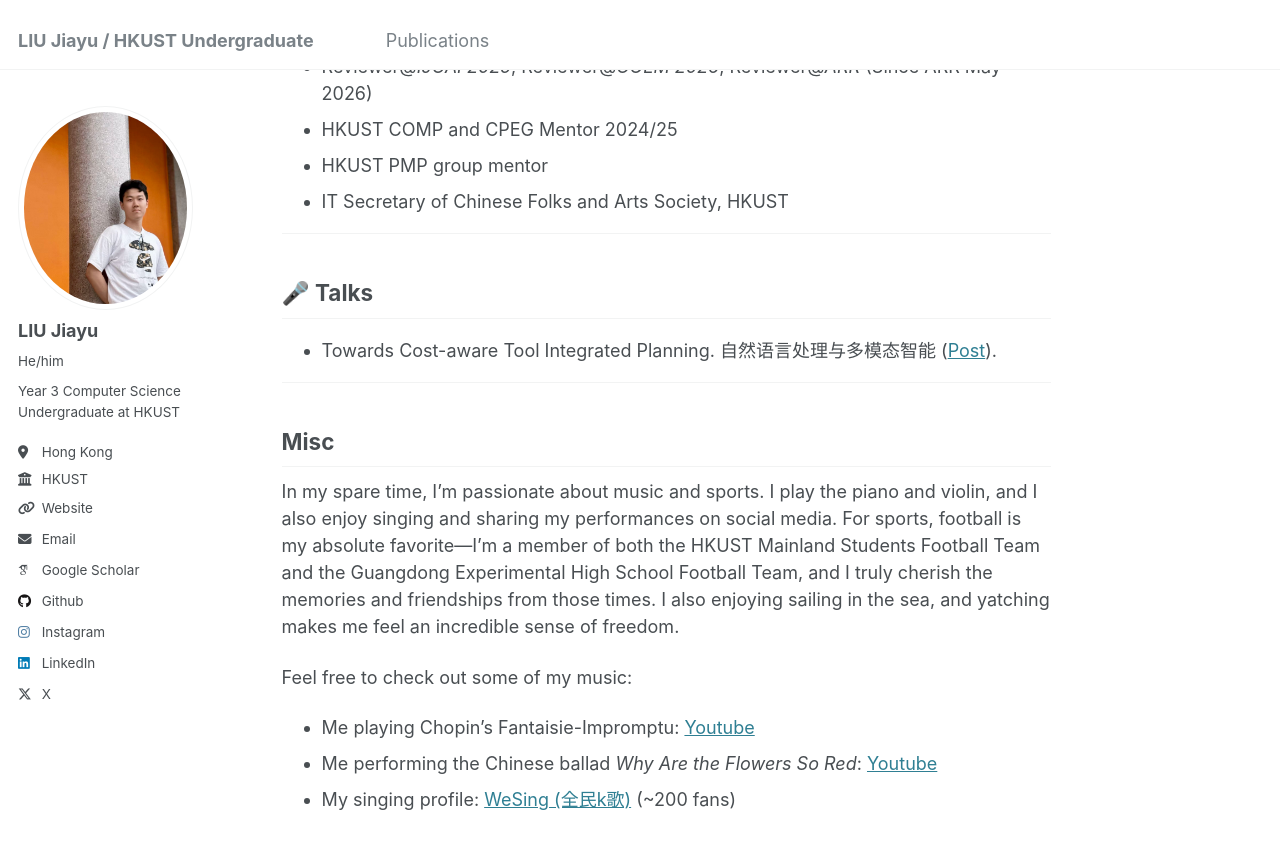
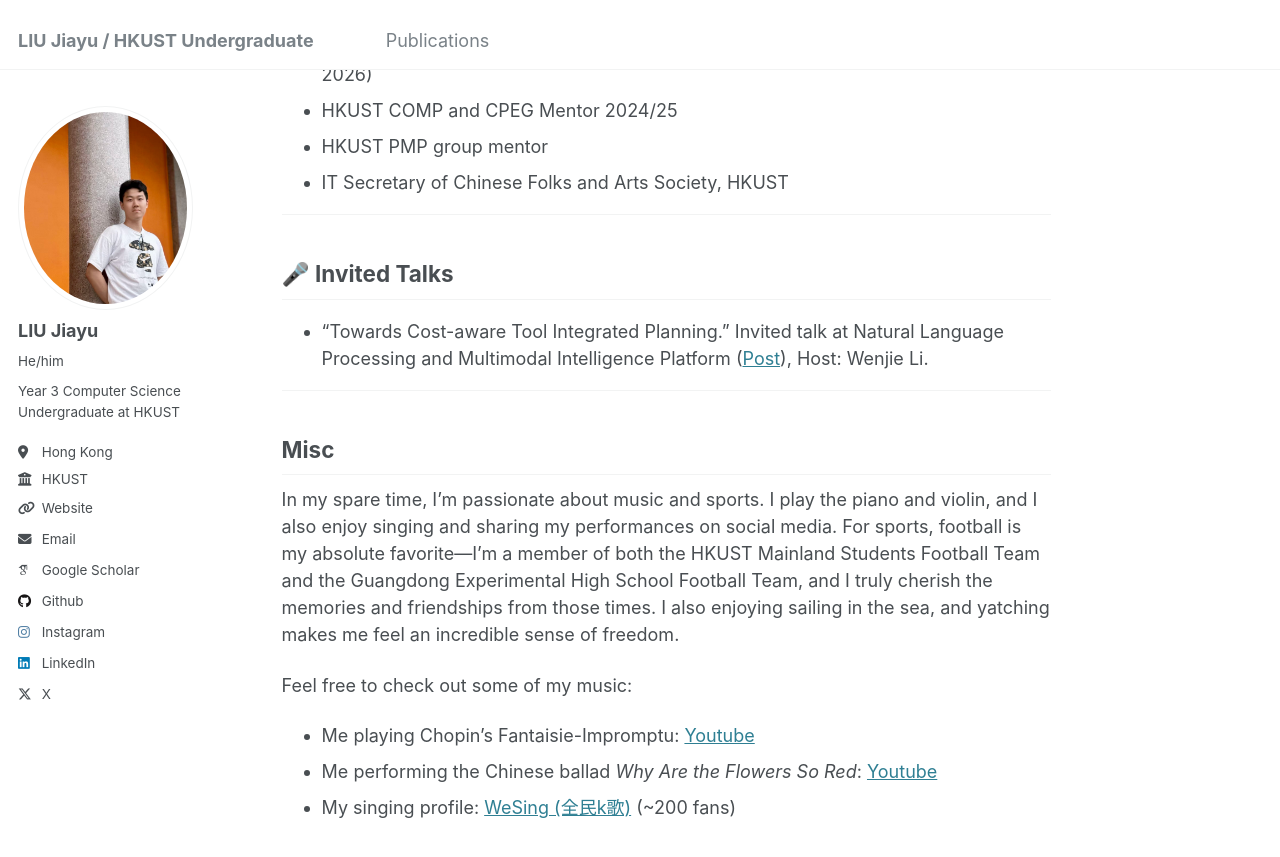
Before and after one commit to JiayuJeff/JiayuJeff.github.io, a Jekyll site: the page built from _pages/about.md, in a window 1280 px wide and 900 px high, scrolled down 3148 px. Shown: the top 857 px of the window. Built offline with Jekyll 4.4.1, drawn with Linux system fonts in a browser that asks for light colours; some web fonts are replaced.

Commit message:
Update about page content

```diff
--- a/_pages/about.md
+++ b/_pages/about.md
@@ -351,8 +351,6 @@ Note: Only first author/co-first author papers are listed. Please refer to [the
 
 ---
 
----
-
 ## 🧾 Academic & community services
 
 - Founder@[HKUST-UGAIL](https://github.com/HKUST-UGAIL)
@@ -363,9 +361,9 @@ Note: Only first author/co-first author papers are listed. Please refer to [the
 
 ---
 
-## 🎤 Talks
+## 🎤 Invited Talks
 
-- Towards Cost-aware Tool Integrated Planning. 自然语言处理与多模态智能 ([Post](https://jiayujeff.github.io/)).
+- "Towards Cost-aware Tool Integrated Planning." Invited talk at Natural Language Processing and Multimodal Intelligence Platform ([Post](https://jiayujeff.github.io/)), Host: Wenjie Li.
 
 ---
 
```
